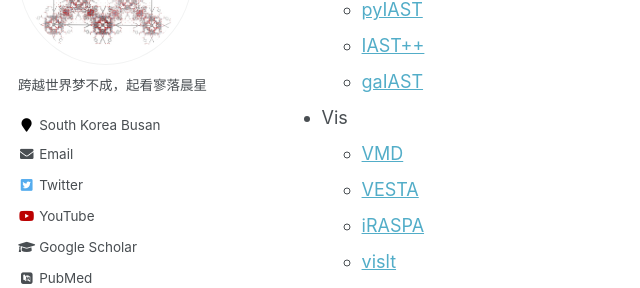
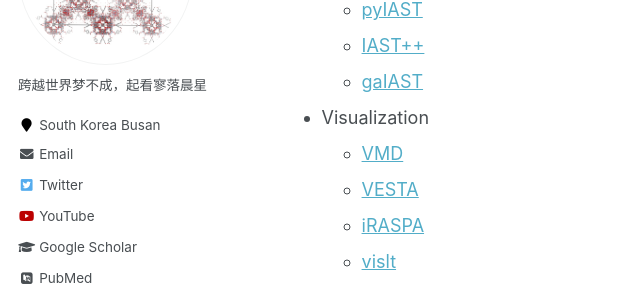
Before and after one commit to sxm13/ZGBshenxiaomoCV.github.io, a Jekyll site: the page built from _pages/markdown.md, in a window 1280 px wide and 900 px high, scrolled down 1381 px. Shown: the part 153-441 px from the top of the window, without its empty margins (0-640 px from the left). Built offline with Jekyll 4.4.1, drawn with Linux system fonts in a browser that asks for light colours; some web fonts are replaced.

Commit message:
Update markdown.md

```diff
--- a/_pages/markdown.md
+++ b/_pages/markdown.md
@@ -47,7 +47,7 @@ redirect_from:
   * [pyIAST](https://github.com/CorySimon/pyIAST/)
   * [IAST++](https://sangwon91.github.io/IASTpp/)
   * [gaIAST](https://github.com/salrodgom/gaiast)
-* Vis
+* Visualization
   * [VMD](https://www.ks.uiuc.edu/Research/vmd/)
   * [VESTA](https://jp-minerals.org/vesta/en/)
   * [iRASPA](https://iraspa.org/)
```
Also changed, not shown: other parts of _pages/markdown.md (+1 -0 lines).
